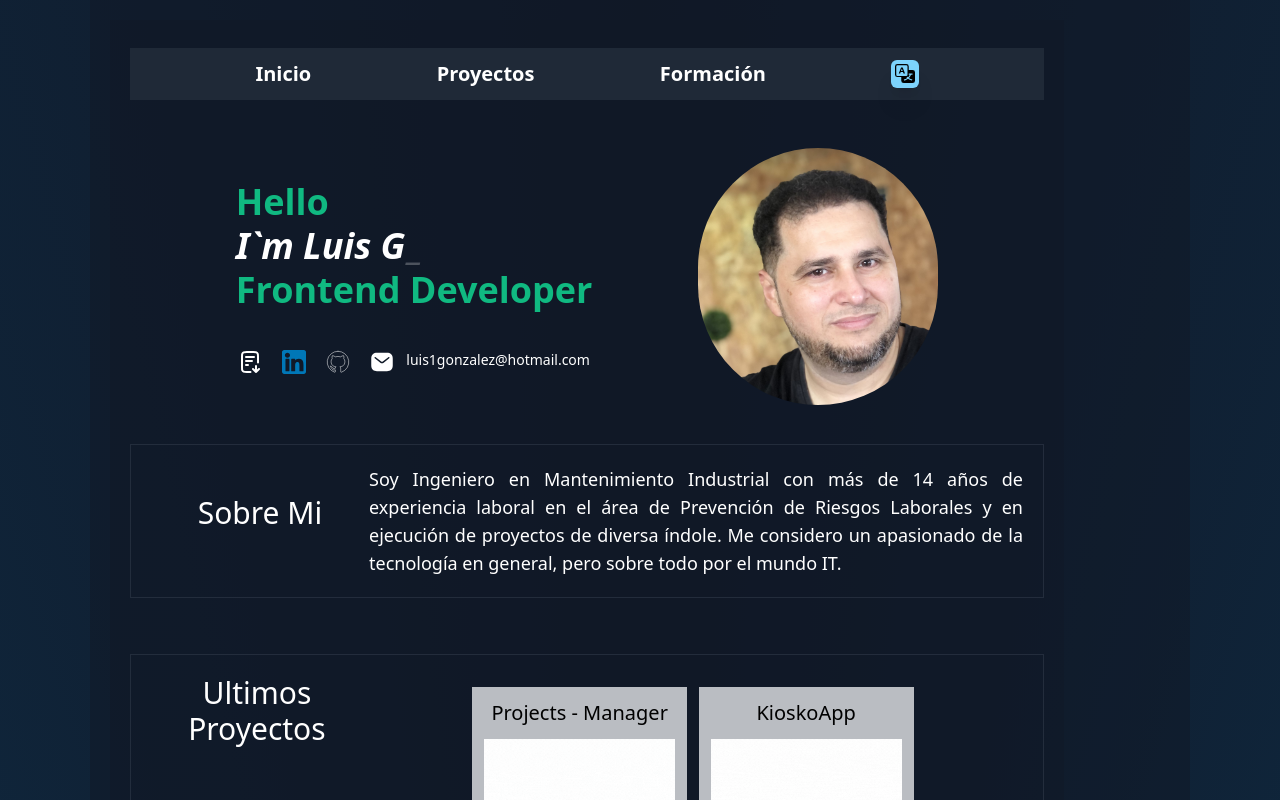
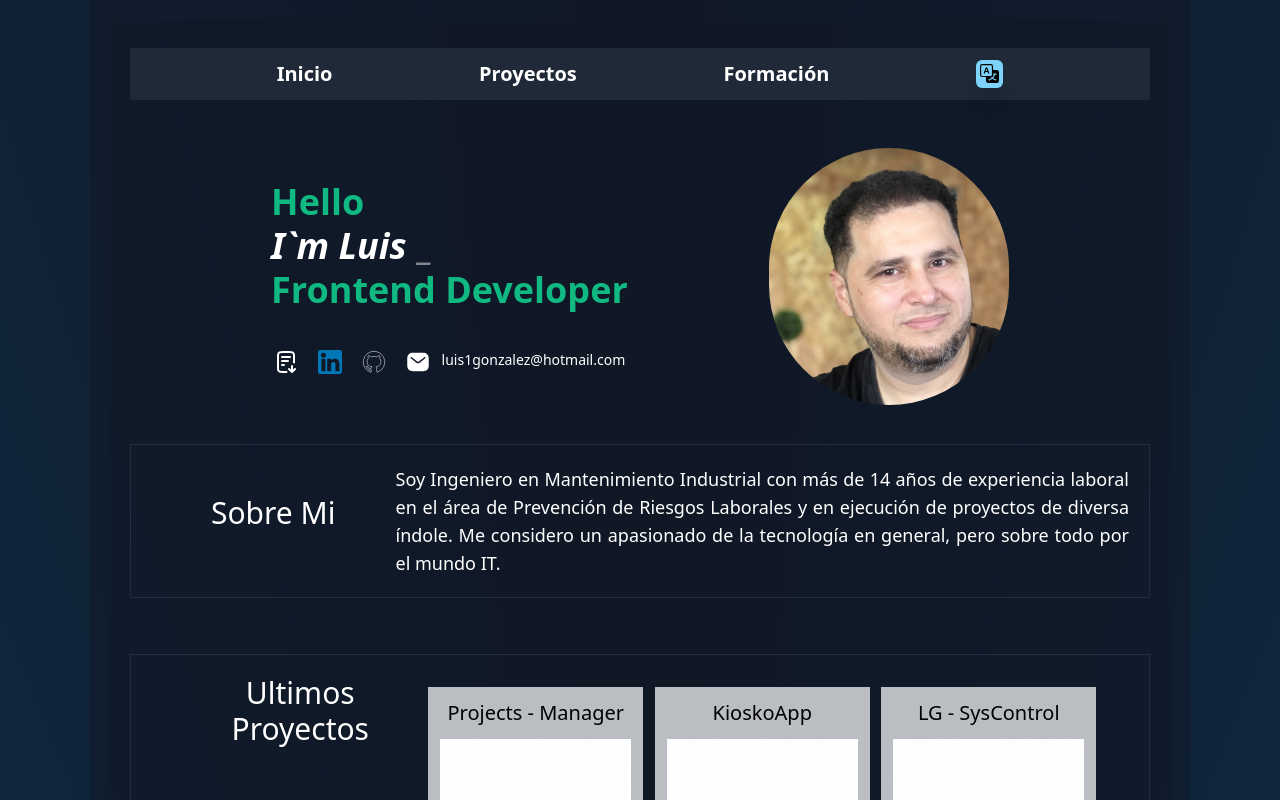
Before and after one commit to Luis1Gonzalez/portafolio-2024, a React (Vite) app: page / in a window 1280 px wide. Shown: the top 800 px of the page. Built offline with nearby package versions, Linux system fonts and the light colour scheme.

Commit message:
corrigiendo descuadre en el home

```diff
--- a/src/pages/Index.jsx
+++ b/src/pages/Index.jsx
@@ -8,7 +8,7 @@ import Skills from "../components/Skills"
 
 const Core = () => {
     return (
-        <div className='flex flex-col max-w-[1100px] min-w-[320px] w-[90%] h-[100%] p-5 bg-gray-900/50 gap-y-5 md:gap-14'>
+        <div className='flex flex-col w-[100%] h-[100%] p-5 bg-gray-900/50 gap-y-5 md:gap-14'>
             <Header />
             <AboutMe />
             <Projects />
```
